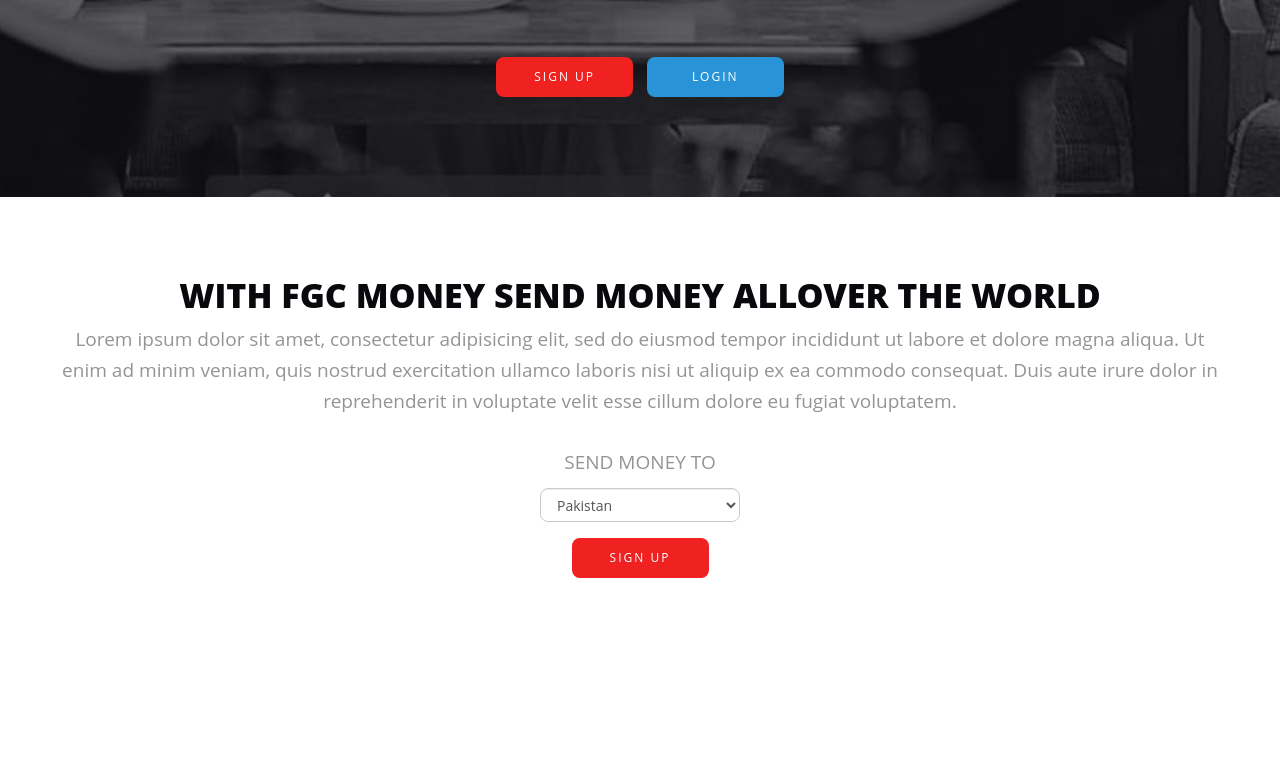
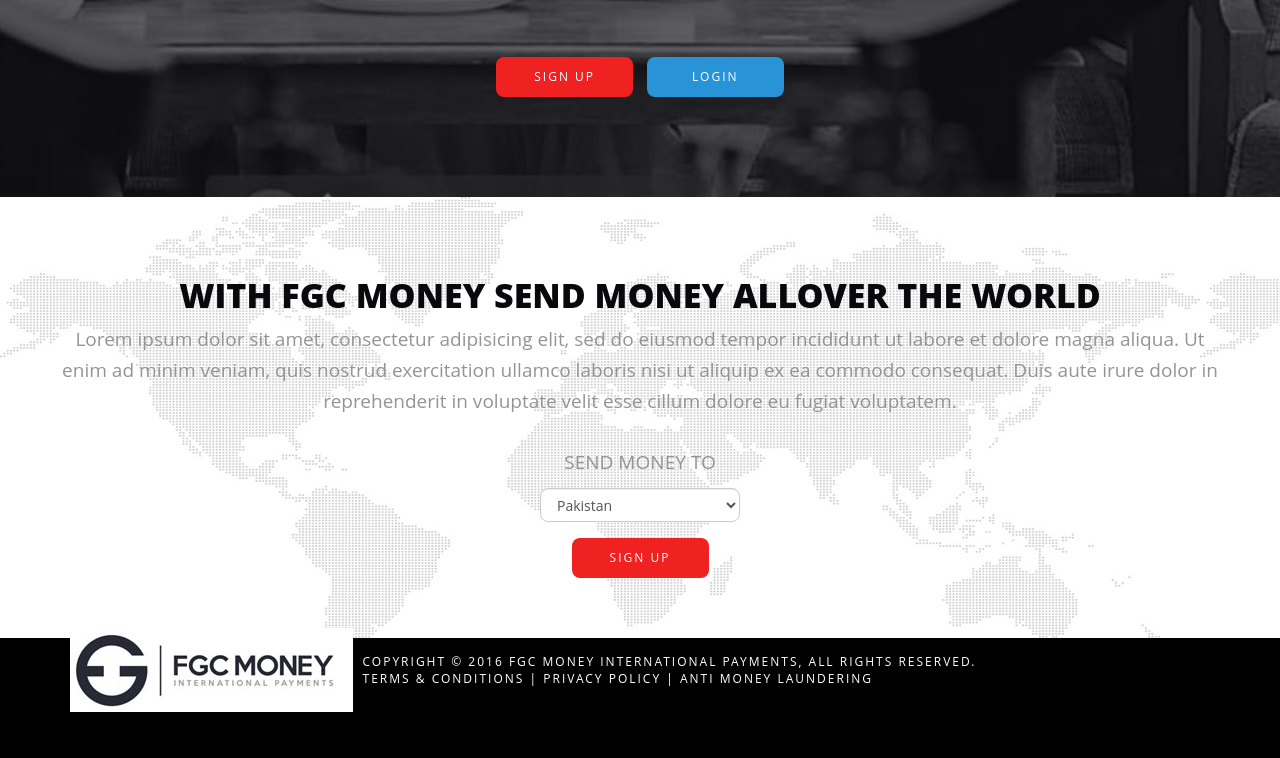
Before and after one commit to mfahadcodenvoi1/fgc_money, a website: page public/views/home.html in a window 1280 px wide. Shown: the part 1839-2597 px from the top of the page. Before the commit the page ends 2477 px from the top, so only its background shows below. Drawn offline with Linux system fonts and the light colour scheme.

Commit message:
footer added

```diff
--- a/public/css/adjustments.css
+++ b/public/css/adjustments.css
@@ -99,7 +99,9 @@
 .padding-60{
     padding: 60px;
 }
-
+.padding-15-t{
+    padding-top: 15px;
+}
 .margin-50-b{
     margin-bottom: 50px;
 }
--- a/public/css/style.css
+++ b/public/css/style.css
@@ -14,6 +14,9 @@
 @media all and (min-width: 237px) and (max-width: 505px){
     .header-custom {
         padding: 10px;
+    }
+    .home-bg{
+        height: 1200px !important;
     }
     .right-btns{
         margin-bottom: 35px;
@@ -41,6 +44,9 @@
     .right-btns{
         margin-bottom: 35px;
 
+    }
+    .home-bg{
+        height: 1000px !important;
     }
     .header-black-btn{
         margin-right: 10px;
@@ -217,6 +223,7 @@
 
 .mid-section1{
     padding: 60px;
+    background-image: url("../images/home-map.jpg");
 }
 .mid-section1 h1{
     font-size: 34px;
@@ -230,3 +237,20 @@
     color: rgb( 148, 148, 149 );
     line-height: 1.632;
 }
+
+.footer-section{
+    background-color: black;
+    height: 120px;
+}
+
+.footer-logo{
+    margin-top: -10px;
+}
+
+.copyright-description{
+    font-size: 12px;
+    color: white;
+    letter-spacing: 2px;
+    text-transform: uppercase;
+    font-weight: 500;
+}
--- a/public/views/home.html
+++ b/public/views/home.html
@@ -128,7 +128,6 @@
 </div>
 
 <div class="mid-section1 text-center">
-
     <h1>with FGC MONEY SEND MONEY ALLOVER THE WORLD</h1>
     <p>
         Lorem ipsum dolor sit amet, consectetur adipisicing elit,
@@ -140,10 +139,22 @@
         <select class="form-control standard-select center-align-x">
             <option>Pakistan</option>
         </select>
-
     </p>
     <a class="btn form-btn bg-red width-137 margin-50-t">Sign Up</a>
+</div>
+<div class="footer-section">
+    <div class="container">
+        <div class="row">
+            <div class="col col-sm-3">
+                <img class="footer-logo" src="../images/logo-white.jpg" alt="">
+            </div>
+            <div class="col col-sm-7 padding-15-t copyright-description">
+                <span>Copyright © 2016 FGC MONEY INTERNATIONAL PAYMENTS, All Rights Reserved.</span> <br>
+                <span>Terms & Conditions | Privacy Policy | Anti Money Laundering</span>
+            </div>
 
+        </div>
+    </div>
 </div>
 </body>
 </html>
```
Also changed, not shown: public/images/home-map.jpg (added), public/images/logo-white.jpg (added).
